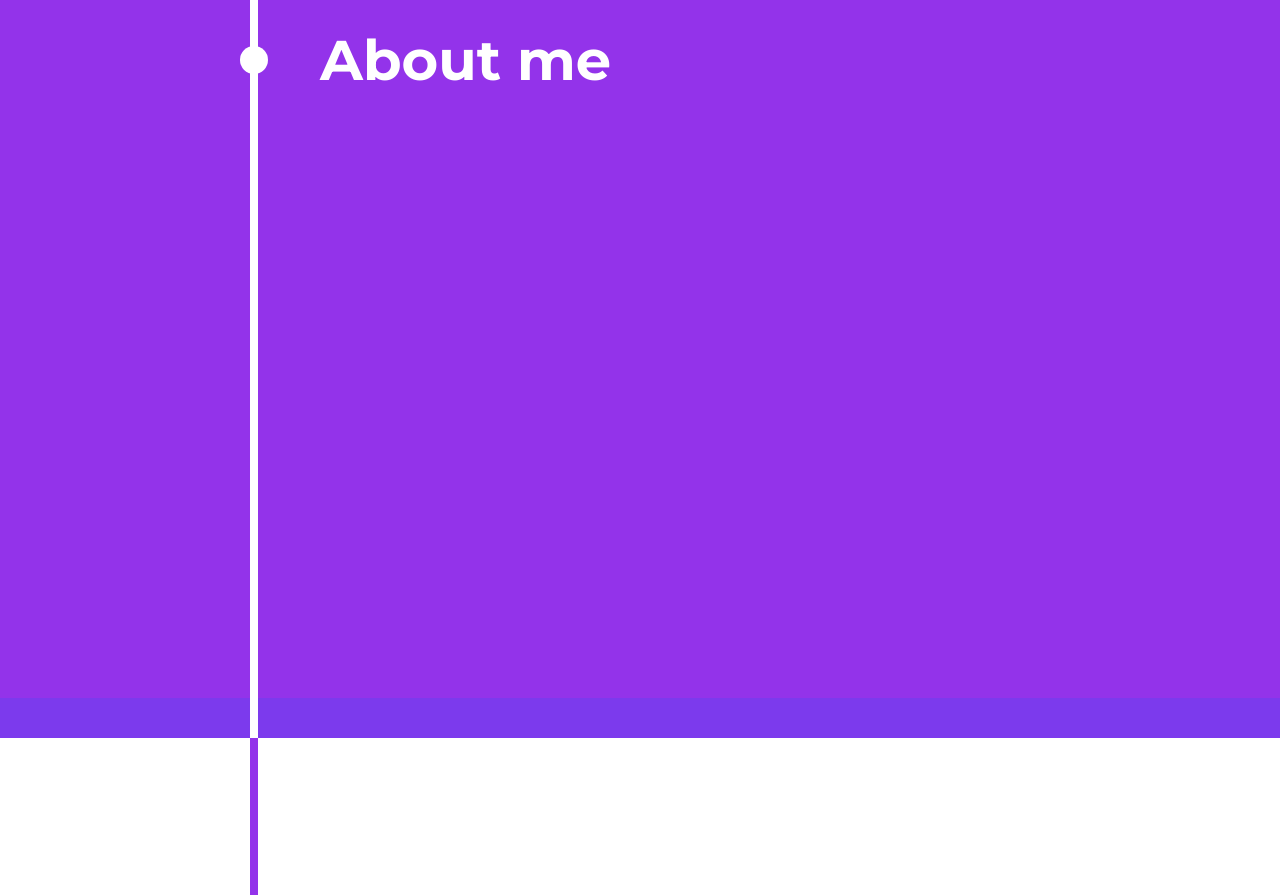
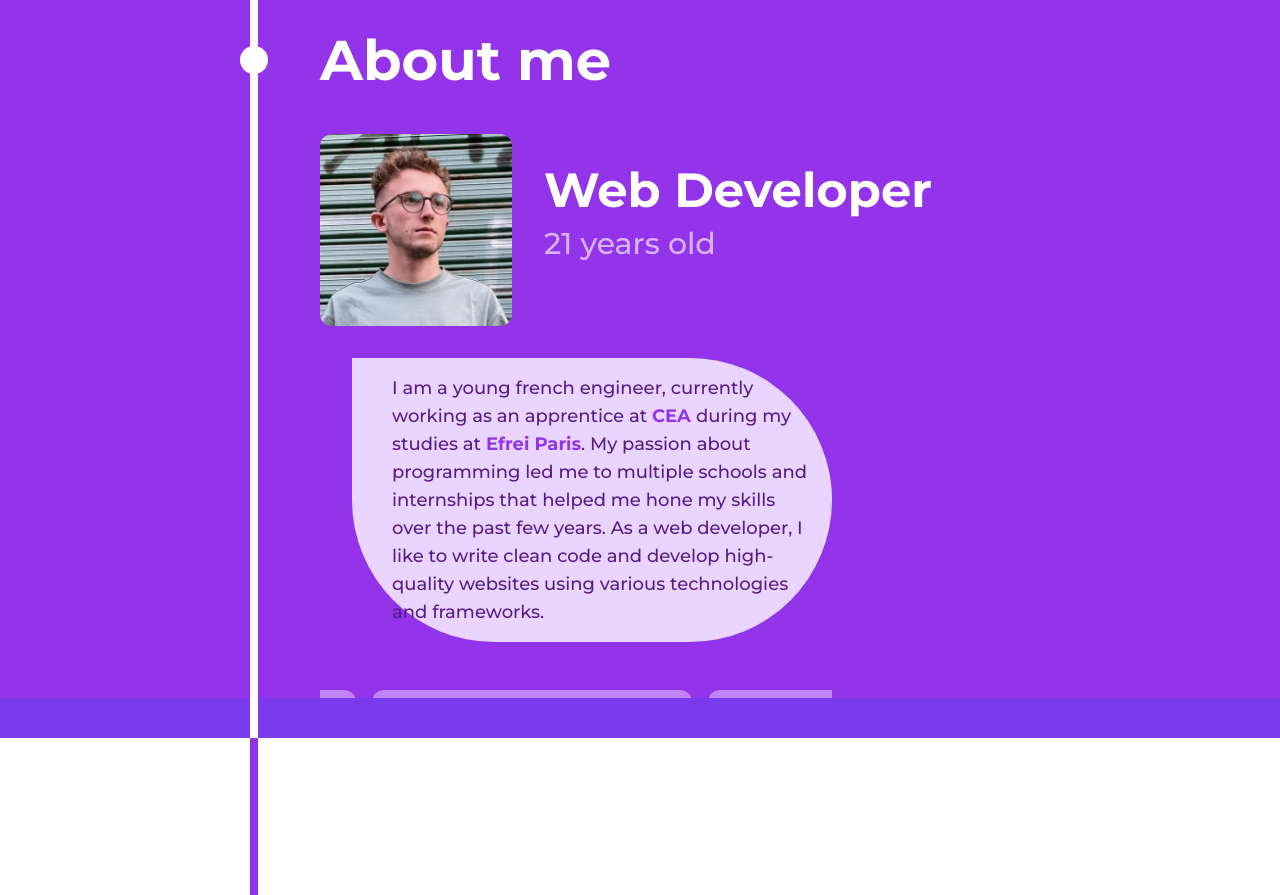
Before and after one commit to ulysse-bouchet/ulysse-bouchet-fr, a Nuxt app: page / in a window 1280 px wide. Shown: the part 782-1677 px from the top of the page. Built offline with nearby package versions, Linux system fonts and the light colour scheme; what vue-konva would draw is missing.

Commit message:
[0.5.0] Added About me section

```diff
--- a/components/About.vue
+++ b/components/About.vue
@@ -1,6 +1,80 @@
 <template>
   <Line></Line>
-  <div id="about" class="h-[90vh] pt-[5vh] px-80 bg-purple-600">
+  <div id="about" class="h-[90vh] pt-[5vh] px-80 flex flex-col bg-purple-600">
     <span class="text-[7vh] text-white font-bold"> About me </span>
+    <div class="mt-8 flex">
+      <img
+        src="images/profile.png"
+        class="h-48 w-48 mr-8 rounded-xl object-cover"
+      />
+      <div class="mt-8 flex flex-col font-bold">
+        <span class="mb-3 text-white text-5xl">Web Developer</span>
+        <span class="text-3xl text-purple-300 font-medium">21 years old</span>
+      </div>
+    </div>
+    <div
+      class="w-3/4 mt-8 ml-8 py-4 pl-10 pr-5 bg-purple-200 rounded-full rounded-tl-none font-medium text-lg text-purple-900"
+    >
+      I am a young french engineer, currently working as an apprentice at
+      <a
+        class="font-bold text-purple-600 hover:text-pink-600 transition-all"
+        href="https://cea.fr/english"
+      >
+        CEA
+      </a>
+      during my studies at
+      <a
+        class="font-bold text-purple-600 hover:text-pink-600 transition-all"
+        href="https://eng.efrei.fr/"
+      >
+        Efrei Paris</a
+      >. My passion about programming led me to multiple schools and internships
+      that helped me hone my skills over the past few years. As a web developer,
+      I like to write clean code and develop high-quality websites using various
+      technologies and frameworks.
+    </div>
+    <div id="quotes" class="mt-12 pb-2 flex space-x-4 w-4/5 overflow-x-scroll">
+      <Quote author="Mathis Da Cruz" title="Classmate">
+        Without any doubt, he's the best teammate ever ! Ulysse is the GOAT, you
+        can trust me.
+      </Quote>
+      <Quote author="Melis Harmantepe" title="Classmate">
+        I'm a big fan of Ulysse's coding skills.
+      </Quote>
+      <Quote author="Sarankan Sivananthan" title="Classmate">
+        A legendary man and a future prodigy.
+      </Quote>
+      <Quote author="Augusta Tsampi" title="Class representative">
+        Ulysse is a sunny, unifying student who always sets the right mood.
+      </Quote>
+    </div>
   </div>
 </template>
+
+<script lang="ts">
+let direction = 1;
+let lastScroll = 0;
+export default {
+  mounted() {
+    setInterval(() => {
+      let quotes = document.getElementById("quotes");
+
+      quotes?.scrollBy({ top: 0, left: direction });
+
+      if (direction == 1) {
+        if (quotes?.scrollLeft == lastScroll)
+          setTimeout(() => {
+            direction = -1;
+            lastScroll = 0;
+          }, 1000);
+      } else if (quotes?.scrollLeft <= 1)
+        setTimeout(() => {
+          direction = 1;
+            lastScroll = 9999;
+        }, 1000);
+
+      if (quotes?.scrollLeft) lastScroll = quotes?.scrollLeft;
+    }, 10);
+  },
+};
+</script>
--- /dev/null
+++ b/components/Quote.vue
@@ -0,0 +1,27 @@
+<template>
+  <div class="h-36 w-80 p-4 flex flex-col bg-purple-400 rounded-xl shrink-0">
+    <span ref="author" class="text-lg font-medium"> </span>
+    <span ref="title" class="text-xs text-purple-700"> </span>
+    <span class="mt-2 text-purple-950">
+      <slot></slot>
+    </span>
+  </div>
+</template>
+<script lang="ts">
+export default {
+  props: {
+    author: {
+      type: String,
+      default: "Someone",
+    },
+    title: {
+      type: String,
+      default: "",
+    },
+  },
+  mounted() {
+    this.$refs.author.textContent = this.author;
+    this.$refs.title.textContent = this.title;
+  },
+};
+</script>
--- a/nuxt.config.ts
+++ b/nuxt.config.ts
@@ -9,7 +9,7 @@ export default defineNuxtConfig({
   css: ["@/assets/css/main.css"],
   app: {
     head: {
-      link: [{ rel: "icon", type: "image/png", href: "/img/ub.png" }],
+      link: [{ rel: "icon", type: "image/png", href: "/images/ub.png" }],
     },
   },
   plugins: [{ src: "~/plugins/vue-konva", mode: "client" }],
```
Also changed, not shown: public/images/profile.png (added).
